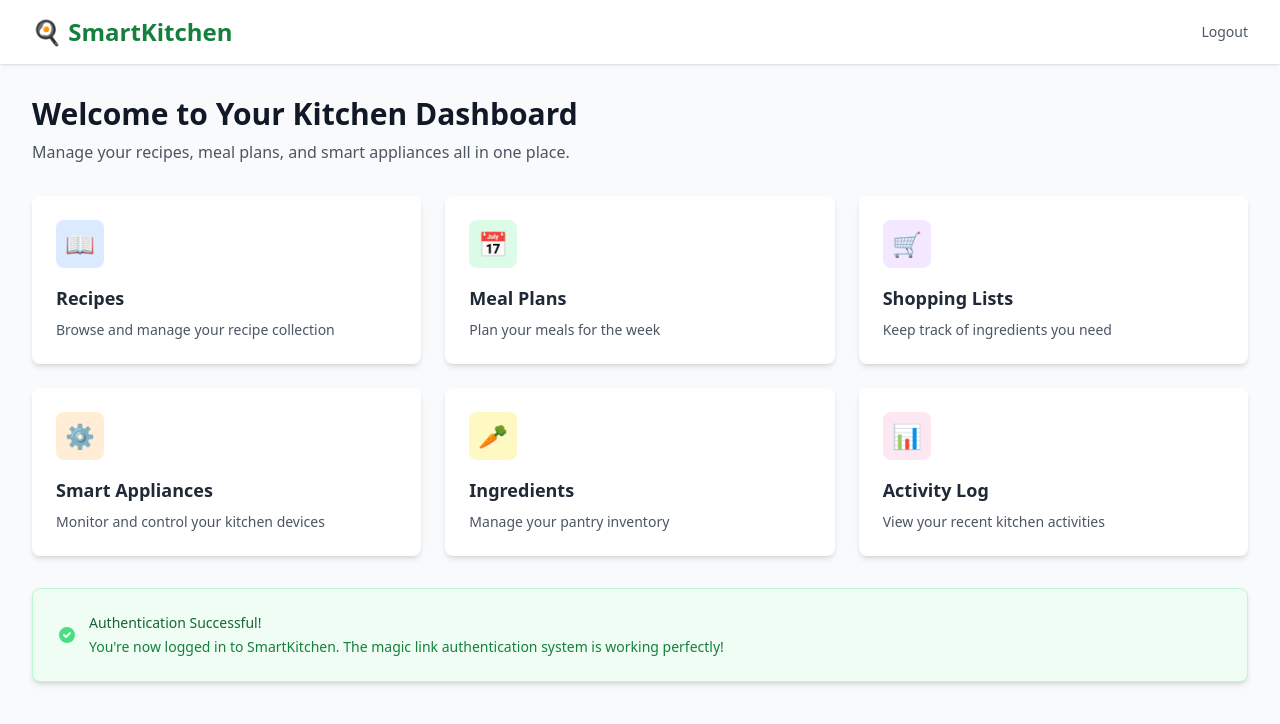
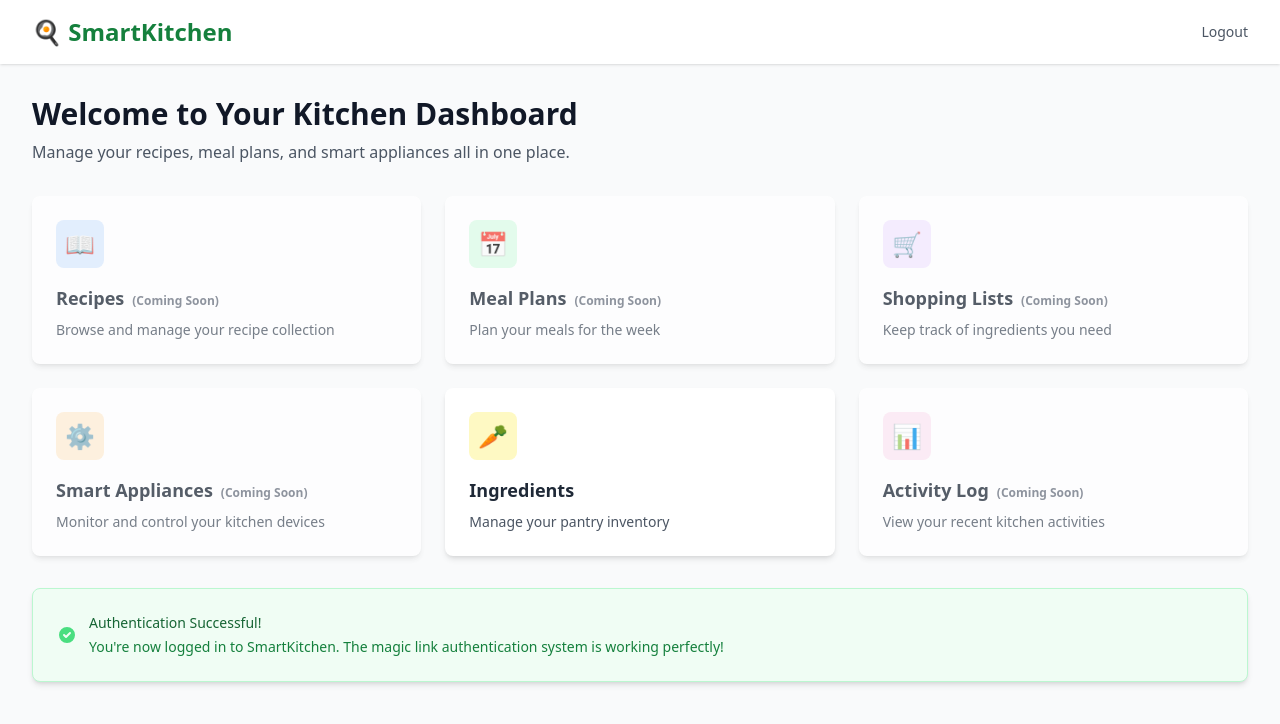
Before and after one commit to nur-evsankurak/SmartKitchen, a React (Vite) app in the folder frontend/: page /smartkitchen-frontend/dashboard in a window 1280 px wide. Shown: the top 724 px of the page. Built offline with nearby package versions, Linux system fonts and the light colour scheme; no server answers.

Commit message:
feat: add coming soon indicators for dashboard cards

```diff
--- a/frontend/src/pages/Dashboard.jsx
+++ b/frontend/src/pages/Dashboard.jsx
@@ -56,24 +56,28 @@ export default function Dashboard() {
             description="Browse and manage your recipe collection"
             icon="📖"
             color="bg-blue-100 text-blue-600"
+            comingSoon
           />
           <DashboardCard
             title="Meal Plans"
             description="Plan your meals for the week"
             icon="📅"
             color="bg-green-100 text-green-600"
+            comingSoon
           />
           <DashboardCard
             title="Shopping Lists"
             description="Keep track of ingredients you need"
             icon="🛒"
             color="bg-purple-100 text-purple-600"
+            comingSoon
           />
           <DashboardCard
             title="Smart Appliances"
             description="Monitor and control your kitchen devices"
             icon="⚙️"
             color="bg-orange-100 text-orange-600"
+            comingSoon
           />
           <DashboardCard
             title="Ingredients"
@@ -87,6 +91,7 @@ export default function Dashboard() {
             description="View your recent kitchen activities"
             icon="📊"
             color="bg-pink-100 text-pink-600"
+            comingSoon
           />
         </div>
 
@@ -121,16 +126,27 @@ export default function Dashboard() {
   );
 }
 
-function DashboardCard({ title, description, icon, color, onClick }) {
+function DashboardCard({ title, description, icon, color, onClick, comingSoon }) {
+  const handleClick = () => {
+    if (comingSoon) {
+      alert(`${title} feature is coming soon! Stay tuned.`);
+    } else if (onClick) {
+      onClick();
+    }
+  };
+
   return (
     <div
-      onClick={onClick}
-      className="card hover:shadow-lg transition-shadow cursor-pointer"
+      onClick={handleClick}
+      className={`card hover:shadow-lg transition-shadow ${onClick || comingSoon ? 'cursor-pointer' : ''} ${comingSoon ? 'opacity-75' : ''}`}
     >
       <div className={`w-12 h-12 rounded-lg ${color} flex items-center justify-center text-2xl mb-4`}>
         {icon}
       </div>
-      <h3 className="text-lg font-semibold text-gray-800 mb-2">{title}</h3>
+      <h3 className="text-lg font-semibold text-gray-800 mb-2">
+        {title}
+        {comingSoon && <span className="ml-2 text-xs text-gray-500">(Coming Soon)</span>}
+      </h3>
       <p className="text-gray-600 text-sm">{description}</p>
     </div>
   );
```
